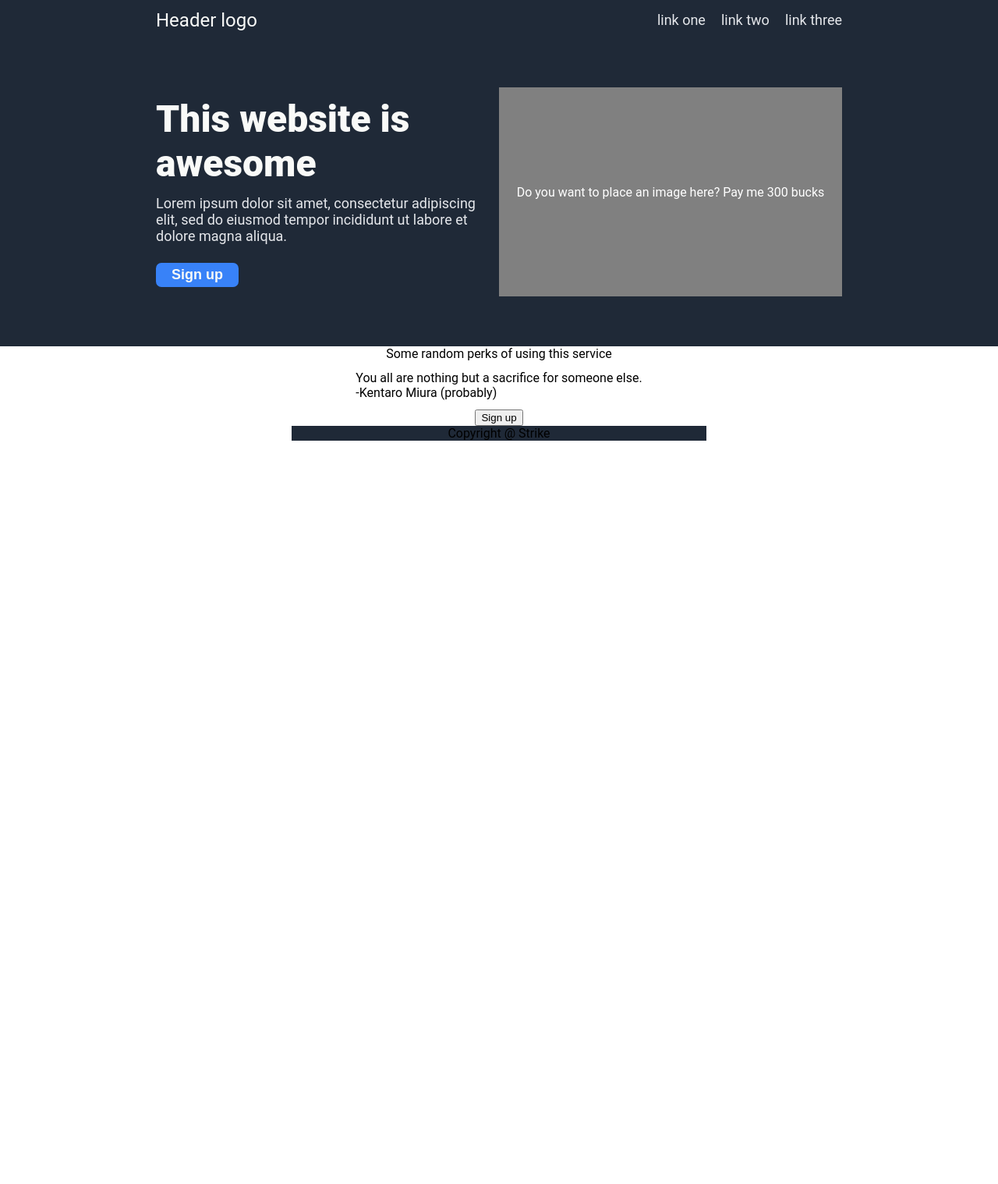
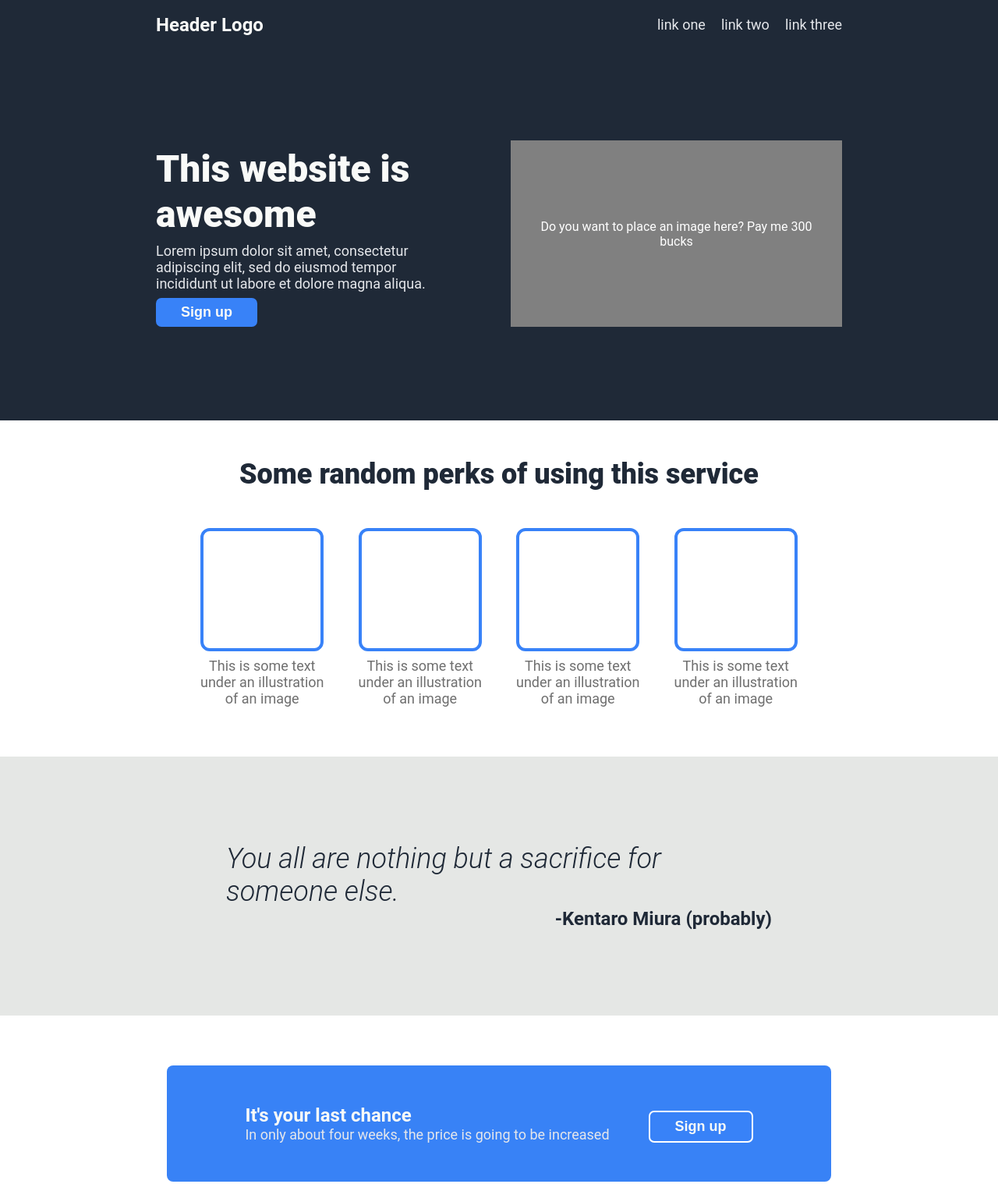
Before and after one commit to Vsein/landing-page, a plain HTML site: page index.html in a window 1280 px wide. Shown: the part 2-1520 px from the top of the page at 78% size. Before the commit the page ends 800 px from the top, so only its background shows below. Drawn offline with Linux system fonts and the light colour scheme.

Commit message:
Complete first version

```diff
--- a/index.html
+++ b/index.html
@@ -11,7 +11,7 @@
     <div class="top">
       <div class="header">
         <div class="logo">
-          Header logo
+          Header Logo
         </div>
         <ul>
           <li>link one</li>
@@ -33,32 +33,36 @@
       <div class="perks">
         <div class="perk">
           <div class="perk-image"> </div>
-          <div class="text"> </div>
+          <div class="perk-text">This is some text under an illustration of an image</div>
         </div>
         <div class="perk">
           <div class="perk-image"> </div>
-          <div class="text"> </div>
+          <div class="perk-text">This is some text under an illustration of an image</div>
         </div>
         <div class="perk">
           <div class="perk-image"> </div>
-          <div class="text"> </div>
+          <div class="perk-text">This is some text under an illustration of an image</div>
         </div>
         <div class="perk">
           <div class="perk-image"> </div>
-          <div class="text"> </div>
+          <div class="perk-text">This is some text under an illustration of an image</div>
         </div>
       </div>
     </div>
     <div class="adage">
-      <div class="adage content"> You all are nothing but a sacrifice for someone else. </div>
-      <div class="adage owner">-Kentaro Miura (probably)</div>
+      <div class="adage-container">
+        <div class="adage-content"> You all are nothing but a sacrifice for someone else. </div>
+        <div class="adage-owner">-Kentaro Miura (probably)</div>
+      </div>
     </div>
-    <div class="signup2">
-      <div class="signup2 content">
-        <div class="signup2 content title"> </div>
-        <div class="signup2 content text"> </div>
+    <div class="lastcall">
+      <div class="lastcall-content">
+        <div class="lastcall-call">
+          <div class="logo">It's your last chance</div>
+          <div class="text">In only about four weeks, the price is going to be increased</div>
+        </div>
+        <button class="lastcall-signup text">Sign up</button>
       </div>
-      <button class="signup2">Sign up</button>
     </div>
     <div class="footer">
       Copyright @ Strike
--- a/style.css
+++ b/style.css
@@ -7,10 +7,11 @@ body {
   margin: 0;
   display: flex;
   flex-direction: column;
-  align-items: center;
+  align-items: stretch;
 }
 
 .top, .footer {
+  flex: 1;
   background-color: #1F2937;
   padding: 0 200px;
 }
@@ -25,12 +26,12 @@ body {
 .logo {
   color: #F9FAF8;
   font-size: 24px;
+  font-weight: 700;
 }
 
-.text, ul {
+.text, ul, .footer{
   color: #E5E7EB;
   font-size: 18px;
-  margin: 12px 0;
 }
 
 ul {
@@ -41,8 +42,8 @@ ul {
 
 .intro {
   display: flex;
-  margin: 64px 0;
-  gap: 30px;
+  margin: 120px 0;
+  gap: 70px;
 }
 
 .text {
@@ -51,30 +52,131 @@ ul {
 
 .introheading {
   flex: 1;
-  width: 50%;
 }
 
 .heading {
   color: #F9FAF8;
   font-size: 48px;
+  line-height: 120%;
   font-weight: 900;
-  margin: 12px 0;
+  margin: 8px 0;
 }
 
 .image {
+  flex: 1;
+  padding: 20px;
   color: white;
   background-color: grey;
-  width: 50%;
   display: flex;
+  justify-content: center;
+  align-items: center;
+  text-align: center;
+}
+
+.signup, .lastcall-signup {
+  color: #F9FAF8;
+  background-color: #3882F8;
+  padding: 8px 32px;
+  border: none;
+  border-radius: 7px;
+  font-weight: bold;
+  margin-top: 8px;
+}
+
+
+.title {
+  color: #1F2937;
+  font-size: 36px;
+  font-weight: 900;
+  margin: 48px 0;
+  text-align: center;
+}
+
+.perks {
+  display: flex;
+  padding: 0 250px;
+  justify-content: space-between;
+  align-items: center;
+  gap: 30px;
+  margin-bottom: 64px;
+}
+
+.perk {
+  flex: 1;
+  display: flex;
+  flex-direction: column;
+  justify-content: center;
+  align-items: center;
+  gap: 8px;
+}
+
+.perk-image {
+  height: 150px;
+  width: 150px;
+  border: 4px solid #3882F8;
+  border-radius: 12px;
+}
+
+.perk-text {
+  text-align: center;
+  font-size: 18px;
+  color: #6f6f6f;
+}
+
+.adage {
+  background-color: #E5E7E5;
+}
+
+.adage-container {
+  max-width: 700px;
+  margin: 110px auto;
+  display: flex;
+  flex-direction: column;
   justify-content: center;
   align-items: center;
 }
 
-.signup {
-  color: #F9FAF8;
-  background-color: #3882F8;
-  padding: 5px 20px;
-  border: none;
+.adage-content {
+  align-self: flex-start;
+  font-size: 36px;
+  color: #1F2937;
+  font-weight: 300;
+  font-style: italic;
+}
+
+.adage-owner {
+  align-self: flex-end;
+  color: #1F2937;
+  font-size: 24px;
+  font-weight: 700;
+}
+
+.lastcall {
+  display: flex;
+  align-items: center;
+  justify-content: center;
+}
+
+.lastcall-content {
+  padding: 50px 100px;
+  margin: 64px 0;
+  display: flex;
+  gap: 50px;
+  justify-content: space-between;
+  background-color: #3882F6;
+  max-width: 700px;
+  border-radius: 8px;
+}
+
+.lastcall-signup {
   border-radius: 7px;
-  font-weight: bold;
+  border: 2px solid white;
+  align-self: center;
 }
+
+.footer {
+  display: flex;
+  padding: 40px;
+  justify-content: center;
+  align-items: center;
+}
```
